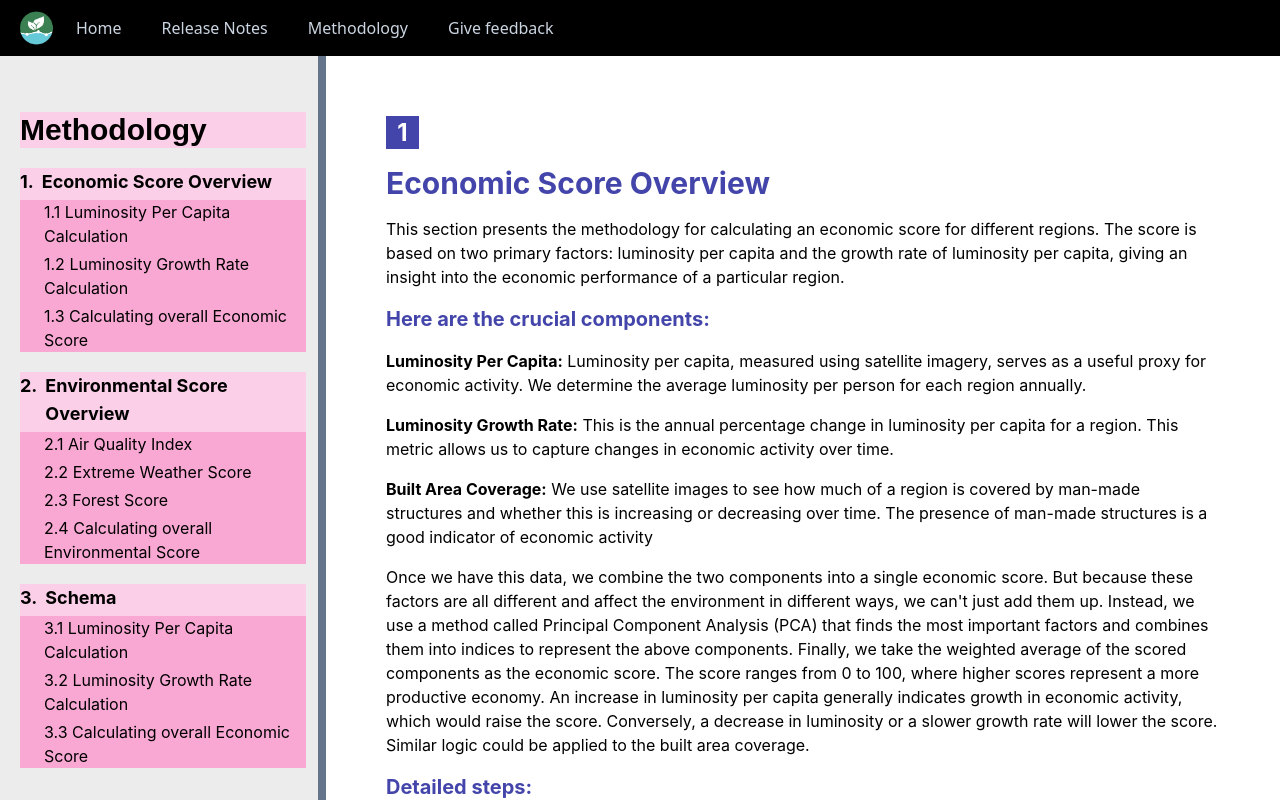
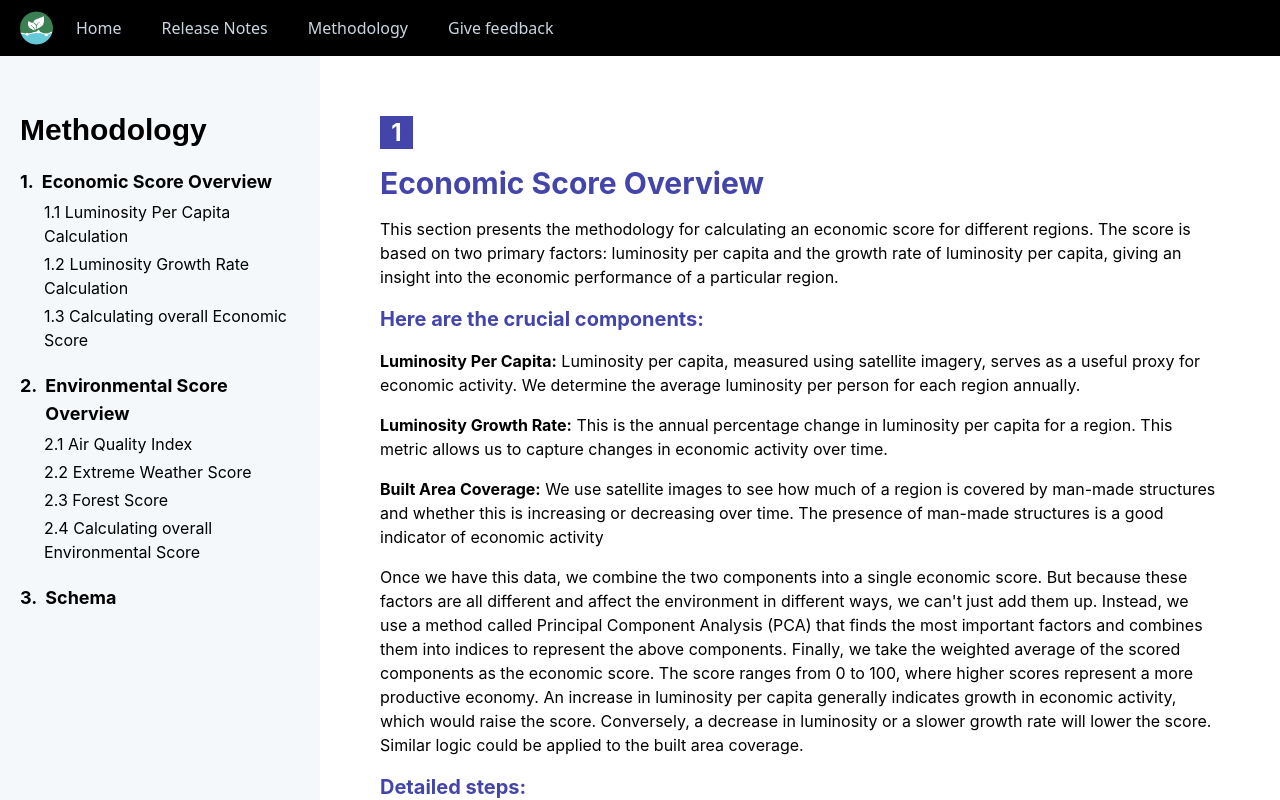
Before and after one commit to RobJJ/gpbp-ldt, a Next.js app: page /methodology in a window 1280 px wide. Built offline with nearby package versions, Linux system fonts and the light colour scheme.

Commit message:
sync hash values with sections - methodology

```diff
--- a/src/app/methodology/page.jsx
+++ b/src/app/methodology/page.jsx
@@ -13,9 +13,9 @@ export const metadata = {
 
 export default function MethodologyPage() {
   return (
-    <div className="w-full h-full bg-slate-500 flex gap-2 overflow-auto">
+    <div className="w-full h-full flex overflow-auto">
       {/* Navigation section : Right */}
-      <section className="bg-[#ECECEC] w-1/4 h-full flex flex-col gap-5 pt-14 pl-5 pr-3">
+      <section className="bg-[#F5F8FB] w-1/4 h-full flex flex-col gap-5 pt-14 pl-5 pr-3">
         <MethodologyNavigation />
       </section>
       {/* Content section : Left */}
@@ -30,7 +30,7 @@ export default function MethodologyPage() {
             <ContentEnvironment />
           </div>
           {/* Content section : 3 : SCHEMA */}
-          <div className=" w-full flex flex-col gap-4">
+          <div id="schema" className=" w-full flex flex-col gap-4">
             <ContentSchema />
           </div>
           {/* Feedback section */}
--- a/src/components/methodology/content-econ.jsx
+++ b/src/components/methodology/content-econ.jsx
@@ -1,7 +1,7 @@
 export default function ContentEconomic() {
   return (
     <>
-      <div className="w-full flex">
+      <div id="methodology" className="w-full flex">
         <span className="text-2xl flex justify-center items-center w-[33px] h-[33px] bg-[#4345AA] text-white font-bold">
           1
         </span>
@@ -96,7 +96,7 @@ export default function ContentEconomic() {
           Luminosity Per Capita) / Previous Year Luminosity Per Capita * 100%.
         </span>
       </div>
-      <div className="flex flex-col gap-2 w-full" id="econ.3">
+      <div className="flex flex-col gap-2 w-full">
         <h4 className="text-xl font-semibold">
           1.3 Built Area Percentage calculations
         </h4>
@@ -118,7 +118,7 @@ export default function ContentEconomic() {
           Area Coverage) / Previous Year Built Area Coverage * 100%.
         </span>
       </div>
-      <h3 className="text-xl text-[#4345AA] font-bold">
+      <h3 id="econ.3" className="text-xl text-[#4345AA] font-bold">
         Calculating the overall economic score
       </h3>
       <div className="w-full flex flex-col gap-2">
--- a/src/components/methodology/navigation.jsx
+++ b/src/components/methodology/navigation.jsx
@@ -3,27 +3,27 @@ import Link from "next/link";
 export default function MethodologyNavigation() {
   return (
     <>
-      <h2 className="text-3xl bg-pink-200 font-bold font-poppins ">
-        Methodology
-      </h2>
+      <Link href={"#methodology"} className="text-3xl  font-bold font-poppins ">
+        <h2 className="">Methodology</h2>
+      </Link>
       {/* 1. */}
-      <div className="bg-pink-200 flex flex-col gap-1 font-inter">
+      <div className=" flex flex-col gap-1 font-inter">
         <h3 className="text-lg font-bold flex gap-2">
           <span>1.</span> <Link href={"#econ"}>Economic Score Overview</Link>
         </h3>
-        <div className="flex flex-col gap-1 bg-pink-300 pl-6 ">
+        <div className="flex flex-col gap-1  pl-6 ">
           <Link href={"#econ.1"}>1.1 Luminosity Per Capita Calculation</Link>
           <Link href={"#econ.2"}>1.2 Luminosity Growth Rate Calculation</Link>
           <Link href={"#econ.3"}>1.3 Calculating overall Economic Score</Link>
         </div>
       </div>
       {/* 2. */}
-      <div className="bg-pink-200 flex flex-col gap-1 font-inter">
+      <div className=" flex flex-col gap-1 font-inter">
         <h3 className="text-lg font-bold flex gap-2">
           <span>2.</span>
           <Link href={"#envr"}>Environmental Score Overview</Link>
         </h3>
-        <div className="flex flex-col gap-1 bg-pink-300 pl-6">
+        <div className="flex flex-col gap-1  pl-6">
           <Link href={"#envr.1"}>2.1 Air Quality Index</Link>
           <Link href={"#envr.2"}>2.2 Extreme Weather Score</Link>
           <Link href={"#envr.3"}>2.3 Forest Score</Link>
@@ -33,15 +33,10 @@ export default function MethodologyNavigation() {
         </div>
       </div>
       {/* 3. */}
-      <div className="bg-pink-200 flex flex-col gap-1 font-inter">
+      <div className=" flex flex-col gap-1 font-inter">
         <h3 className="text-lg font-bold flex gap-2">
           <span>3.</span> <Link href={"#schema"}>Schema</Link>
         </h3>
-        <div className="flex flex-col gap-1 bg-pink-300 pl-6">
-          <span>3.1 Luminosity Per Capita Calculation</span>
-          <span>3.2 Luminosity Growth Rate Calculation</span>
-          <span>3.3 Calculating overall Economic Score</span>
-        </div>
       </div>
     </>
   );
```
